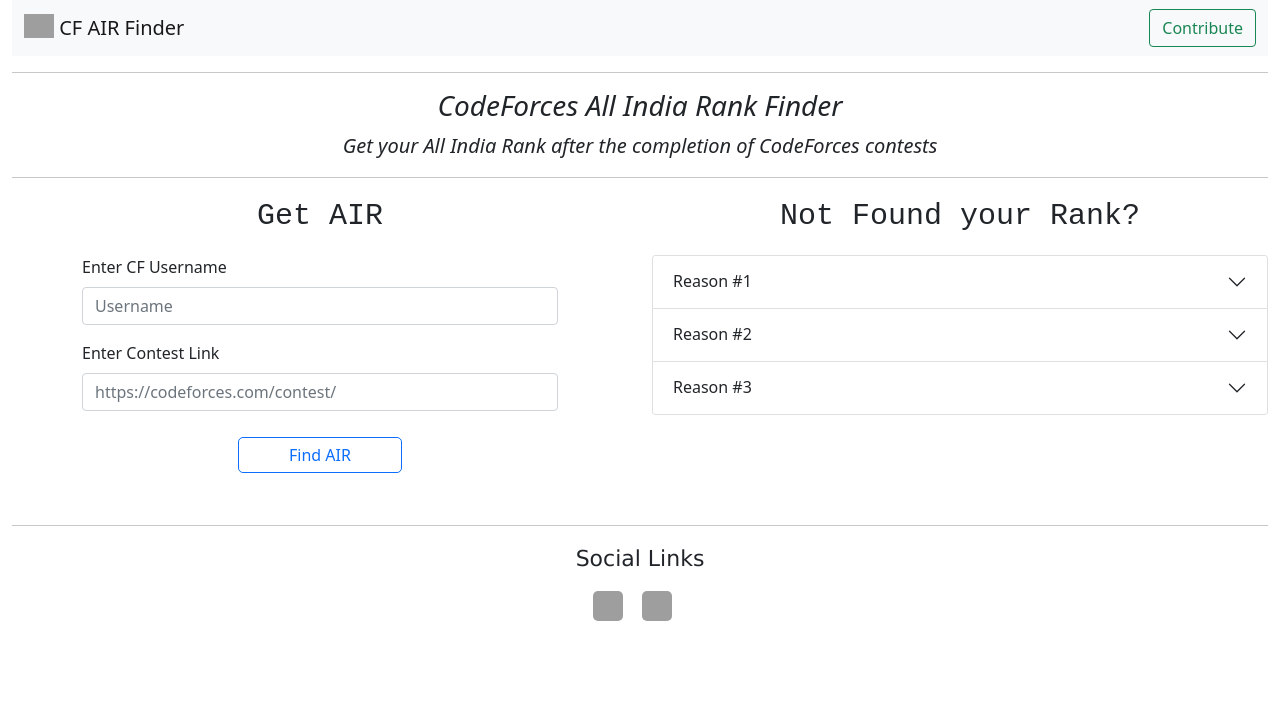
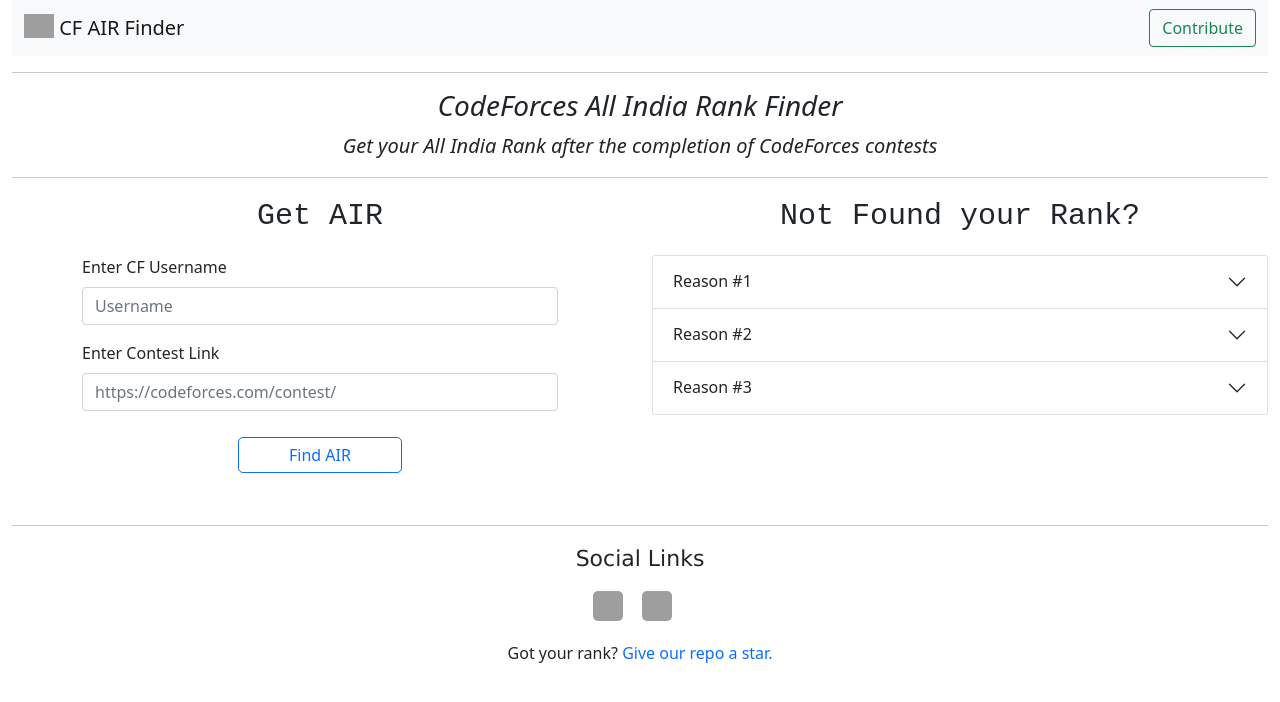
Before and after one commit to Aniket-debug/cfairfinder, a plain HTML site: page index.html in a window 1280 px wide. Drawn offline with nearby package versions, Linux system fonts and the light colour scheme; grey boxes are pictures that could not be loaded.

Commit message:
Frontend changes

```diff
--- a/CFAir.css
+++ b/CFAir.css
@@ -3,10 +3,15 @@ body {
   padding: 0px;
 }
 
-.social {
+.social,
+.star {
   text-align: center;
   align-items: center;
   margin-bottom: 20px;
+}
+
+.star a{
+  text-decoration: none;
 }
 
 .fheading{
--- a/index.html
+++ b/index.html
@@ -123,6 +123,9 @@
       <a href="https://www.linkedin.com/in/aniket-agarwal-226a551b1/" target="_blank"><img id="linkedin"
           src="https://tse2.mm.bing.net/th?id=OIP.8IxSTRR_RjmMtUAT7nAT7gHaHa&pid=Api&P=0" /></a>
     </div>
+    <div class="star">
+        Got your rank? <a href="https://github.com/Aniket-debug/cfairfinder">Give our repo a star.</a>
+    </div>
   </div>
   <script src="find.js"></script>
   <script src="https://cdn.jsdelivr.net/npm/bootstrap@5.0.2/dist/js/bootstrap.bundle.min.js"
```
